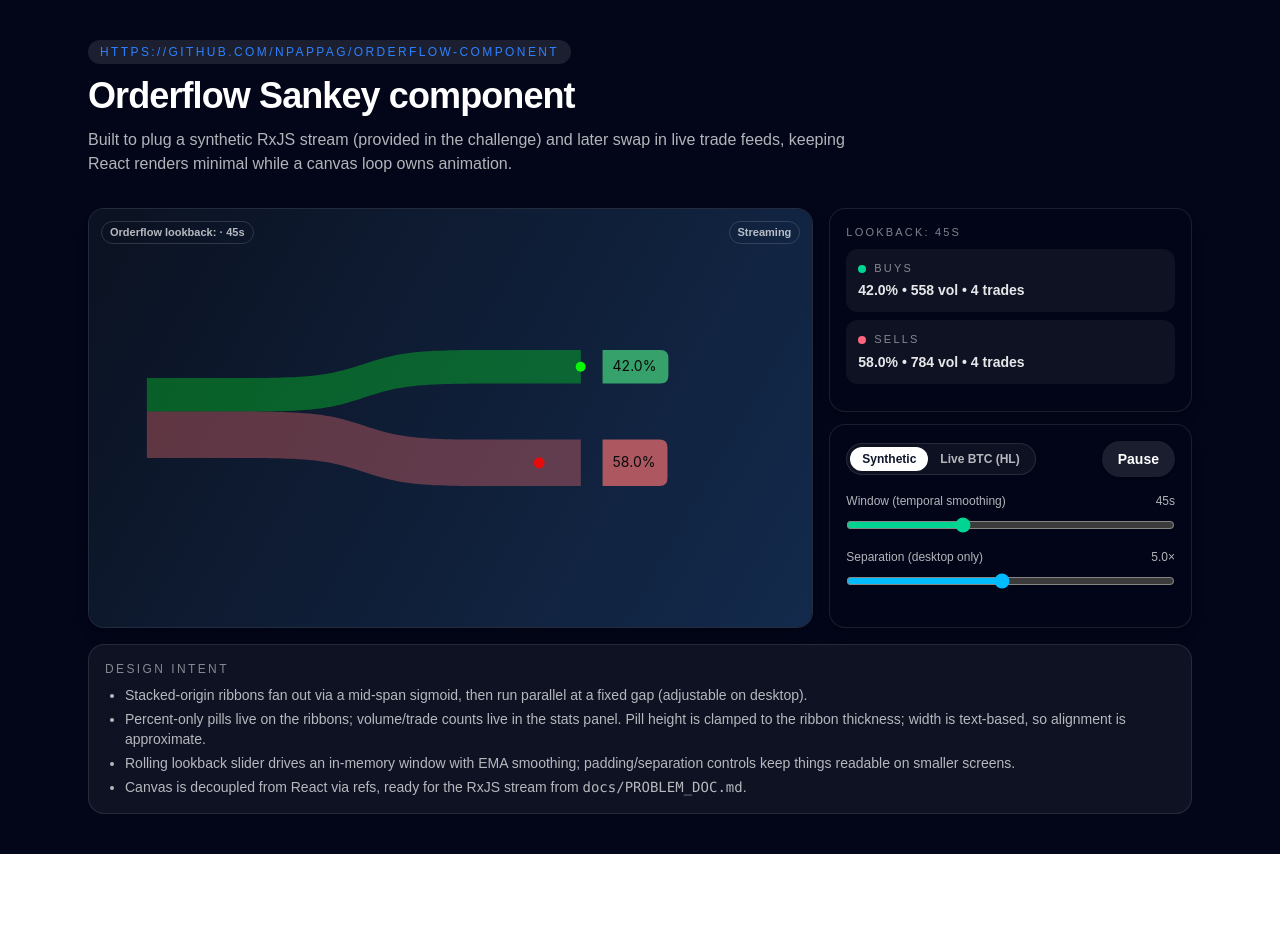
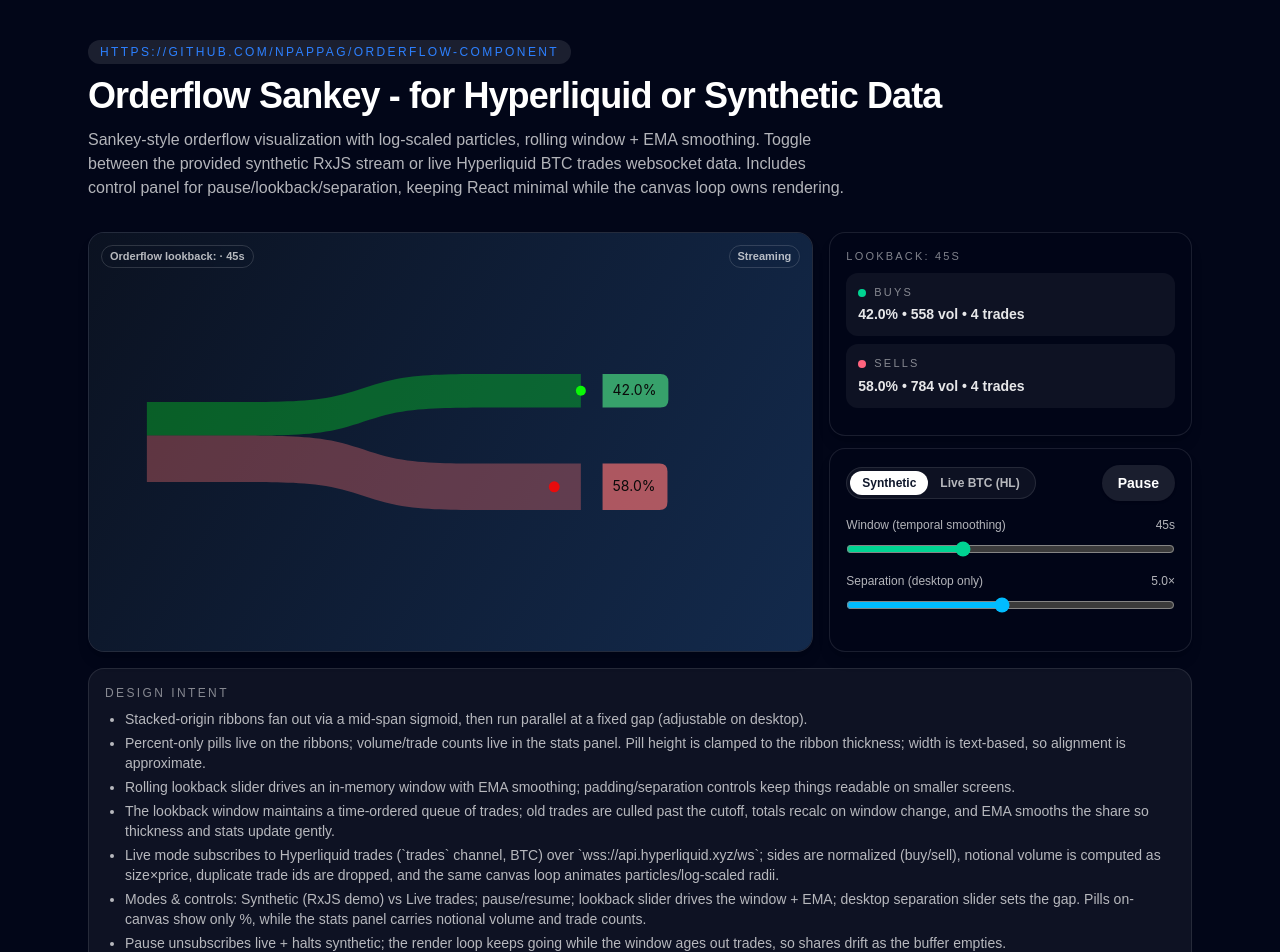
Before and after one commit to NpappaG/orderflow-component, a Next.js app: page / in a window 1280 px wide. Shown: the top 952 px of the page. Before the commit the page ends 854 px from the top, so only its background shows below. Built offline with nearby package versions, Linux system fonts and the light colour scheme.

Commit message:
Add updates to readme, page, and quick fix on lint error.

```diff
--- a/app/page.tsx
+++ b/app/page.tsx
@@ -13,6 +13,9 @@ export default function Home() {
   const [streaming, setStreaming] = useState(true);
   const [windowSeconds, setWindowSeconds] = useState(45);
   const [separationScale, setSeparationScale] = useState(5);
+  const [streamMode, setStreamMode] = useState<"synthetic" | "live">(
+    "synthetic"
+  );
   const [stats, setStats] = useState<OrderflowStats>({
     buyShare: demoBuyShare,
     sellShare: 1 - demoBuyShare,
@@ -38,12 +41,14 @@ export default function Home() {
             </span>
           </div>
           <h1 className="text-3xl font-semibold tracking-tight sm:text-4xl">
-            Orderflow Sankey component
+            Orderflow Sankey - for Hyperliquid or Synthetic Data
           </h1>
           <p className="max-w-3xl text-base text-white/70">
-            Built to plug a synthetic RxJS stream (provided in the challenge)
-            and later swap in live trade feeds, keeping React renders minimal
-            while a canvas loop owns animation.
+            Sankey-style orderflow visualization with log-scaled particles,
+            rolling window + EMA smoothing. Toggle between the provided
+            synthetic RxJS stream or live Hyperliquid BTC trades websocket data.
+            Includes control panel for pause/lookback/separation, keeping React
+            minimal while the canvas loop owns rendering.
           </p>
         </header>
 
@@ -54,6 +59,7 @@ export default function Home() {
                 <OrderFlowCanvas
                   label="Orderflow lookback:"
                   streaming={streaming}
+                  streamMode={streamMode}
                   windowSeconds={windowSeconds}
                   separationScale={separationScale}
                   onStatsChange={(next) => setStats(next)}
@@ -77,6 +83,8 @@ export default function Home() {
                   onWindowChange={setWindowSeconds}
                   separationScale={separationScale}
                   onSeparationChange={setSeparationScale}
+                  streamMode={streamMode}
+                  onStreamModeChange={setStreamMode}
                   className="flex-1 min-h-0 overflow-auto"
                 />
               </div>
@@ -87,21 +95,52 @@ export default function Home() {
               </p>
               <ul className="mt-2 list-disc space-y-1 pl-5 text-white/70">
                 <li>
-                  Stacked-origin ribbons fan out via a mid-span sigmoid, then run
-                  parallel at a fixed gap (adjustable on desktop).
+                  Stacked-origin ribbons fan out via a mid-span sigmoid, then
+                  run parallel at a fixed gap (adjustable on desktop).
                 </li>
                 <li>
-                  Percent-only pills live on the ribbons; volume/trade counts live in
-                  the stats panel. Pill height is clamped to the ribbon thickness; width
-                  is text-based, so alignment is approximate.
+                  Percent-only pills live on the ribbons; volume/trade counts
+                  live in the stats panel. Pill height is clamped to the ribbon
+                  thickness; width is text-based, so alignment is approximate.
                 </li>
                 <li>
-                  Rolling lookback slider drives an in-memory window with EMA smoothing;
-                  padding/separation controls keep things readable on smaller screens.
+                  Rolling lookback slider drives an in-memory window with EMA
+                  smoothing; padding/separation controls keep things readable on
+                  smaller screens.
                 </li>
                 <li>
-                  Canvas is decoupled from React via refs, ready for the RxJS stream
-                  from <code>docs/PROBLEM_DOC.md</code>.
+                  The lookback window maintains a time-ordered queue of trades;
+                  old trades are culled past the cutoff, totals recalc on window
+                  change, and EMA smooths the share so thickness and stats
+                  update gently.
+                </li>
+                <li>
+                  Live mode subscribes to Hyperliquid trades (`trades` channel,
+                  BTC) over `wss://api.hyperliquid.xyz/ws`; sides are normalized
+                  (buy/sell), notional volume is computed as size×price,
+                  duplicate trade ids are dropped, and the same canvas loop
+                  animates particles/log-scaled radii.
+                </li>
+                <li>
+                  Modes & controls: Synthetic (RxJS demo) vs Live trades;
+                  pause/resume; lookback slider drives the window + EMA; desktop
+                  separation slider sets the gap. Pills on-canvas show only %,
+                  while the stats panel carries notional volume and trade
+                  counts.
+                </li>
+                <li>
+                  Pause unsubscribes live + halts synthetic; the render loop
+                  keeps going while the window ages out trades, so shares drift
+                  as the buffer empties.
+                </li>
+                <li>
+                  Mode switch (Synthetic ↔ Live) affects only new trades;
+                  existing ones stay in the window until they age out, so shares
+                  can briefly reflect a mix of both sources.
+                </li>
+                <li>
+                  Canvas is decoupled from React via refs, ready for the RxJS
+                  stream from <code>docs/PROBLEM_DOC.md</code>.
                 </li>
               </ul>
             </div>
--- a/lib/orderflow/useHyperliquidStream.ts
+++ b/lib/orderflow/useHyperliquidStream.ts
@@ -26,7 +26,7 @@ export function useHyperliquidStream({
   const wsRef = useRef<ReturnType<typeof getHyperliquidWebSocket> | null>(null);
   const subKeyRef = useRef<string | null>(null);
   const lastSeenIdsRef = useRef<Set<string>>(new Set());
-  const onOrderReceivedRef = useRef<typeof onOrderReceived>();
+  const onOrderReceivedRef = useRef<typeof onOrderReceived | null>(null);
 
   useEffect(() => {
     onOrderReceivedRef.current = onOrderReceived;
```
Also changed, not shown: 1 other file (tests, documents, lock files or other folders).
